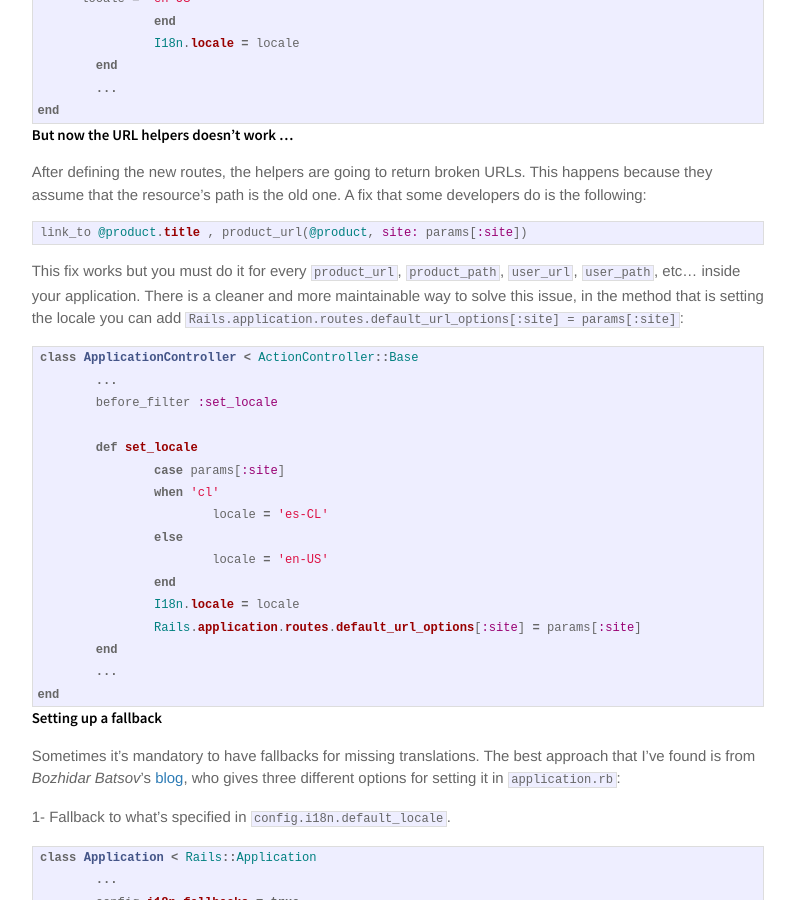
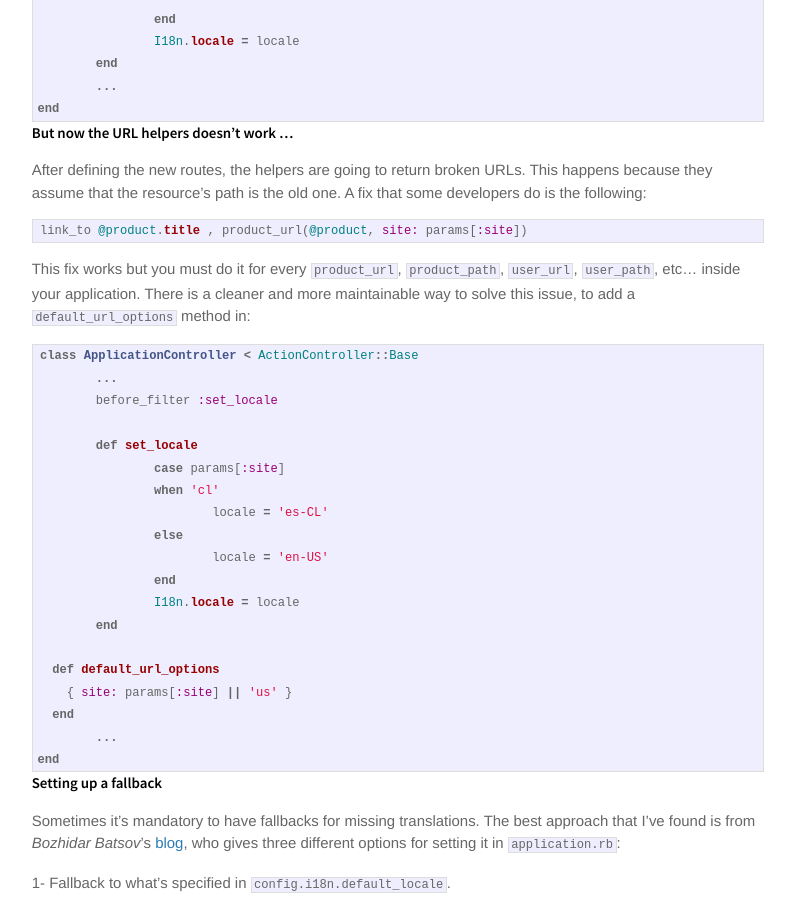
Before and after one commit to archdaily/archdaily.github.io, a Jekyll site: the page built from _posts/2014-04-30-I18n-tips-and-tricks.markdown, in a window 1280 px wide and 900 px high, scrolled down 1892 px. Shown: the whole window, without its empty margins (242-1037 px from the left). Built offline with Jekyll 4.4.1, drawn with Linux system fonts in a browser that asks for light colours; Markdown is read by kramdown in place of the engine named in the settings; comment, search, counter and statistics services are not loaded; some of the changed text lies outside the part shown.

Commit message:
FIX: Updating to Rails 4 convention the default_url_options of I18n tips and tricks

````diff
--- a/_posts/2014-04-30-I18n-tips-and-tricks.markdown
+++ b/_posts/2014-04-30-I18n-tips-and-tricks.markdown
@@ -27,14 +27,14 @@
 end
 ```
 
-## Defining default and supported sites
+## Defining supported sites
 
-Using scopes in routing makes easier to define the default and supported site. If you are supporting `us` and `cl`, and the default site is `us` you can just put it this way in the routing file:
+Using scopes in routing makes easier to define the supported sites. If you are supporting `us` and `cl`  you can just put it this way in the routing file:
 
 ```ruby
 App::Application.routes.draw do
 	...
-	scope '/:site', locale: /us|cl/, defaults: {locale: 'us'} do
+	scope '/:site', locale: /us|cl/ do
 		get '/' => 'main_controller#index'
 	end
 	...
@@ -48,7 +48,7 @@
 ```ruby
 App::Application.routes.draw do
 	...
-	scope '/:site', locale: /us|cl/, defaults: {locale: 'us'} do
+	scope '/:site', locale: /us|cl/ do
 		get '/' => 'main_controller#index'
 	end
 
@@ -88,7 +88,7 @@
 link_to @product.title , product_url(@product, site: params[:site])
 ```
 
-This fix works but you must do it for every `product_url`, `product_path`, `user_url`, `user_path`, etc... inside your application. There is a cleaner and more maintainable way to solve this issue, in the method that is setting the locale you can add `Rails.application.routes.default_url_options[:site] = params[:site]`:
+This fix works but you must do it for every `product_url`, `product_path`, `user_url`, `user_path`, etc... inside your application. There is a cleaner and more maintainable way to solve this issue, to add a `default_url_options` method in:
 
 ```ruby
 class ApplicationController < ActionController::Base
@@ -103,8 +103,11 @@
 			locale = 'en-US'
 		end
 		I18n.locale = locale
-		Rails.application.routes.default_url_options[:site] = params[:site]
 	end
+
+  def default_url_options
+    { site: params[:site] || 'us' }
+  end
 	...
 end
 ```
````
